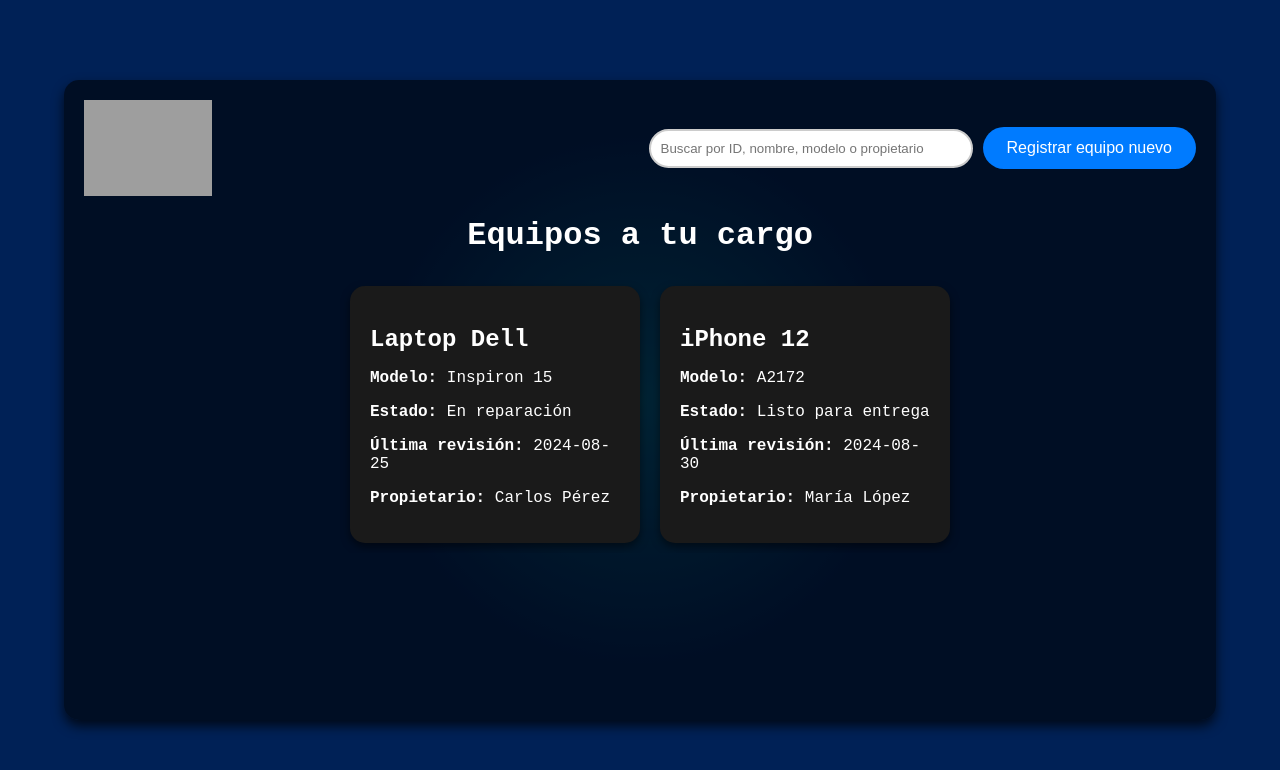
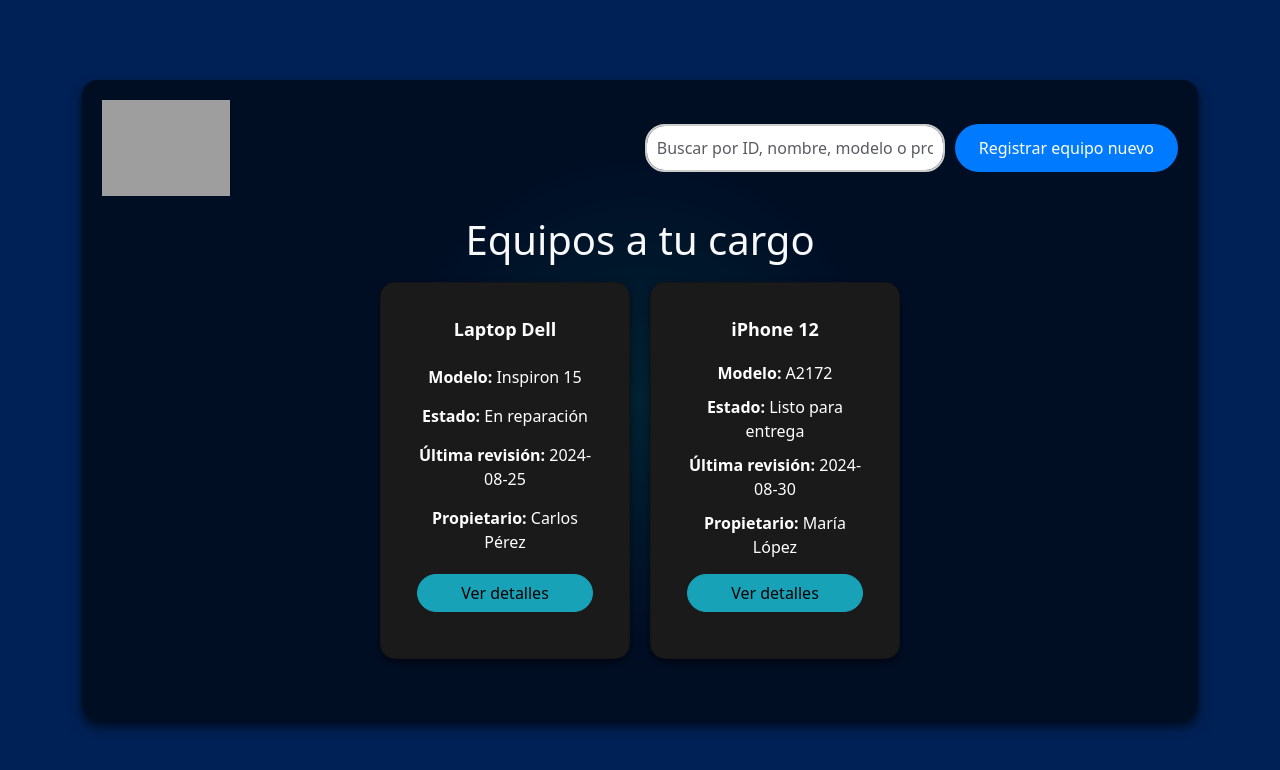
Before and after one commit to TechtecAT/Techtec, a Vue app: page /trabajadores in a window 1280 px wide. Shown: the top 770 px of the page. Built offline with nearby package versions, Linux system fonts and the light colour scheme; grey boxes are pictures that could not be loaded; a web font is replaced by a local one.

Commit message:
Avances bootstrap

```diff
--- a/package.json
+++ b/package.json
@@ -9,6 +9,7 @@
     "preview": "vite preview"
   },
   "dependencies": {
+    "bootstrap": "^5.3.3",
     "dotenv": "^16.4.5",
     "vue": "^3.4.38",
     "vue-router": "^4.4.3",
--- a/src/components/hoja_servicio.vue
+++ b/src/components/hoja_servicio.vue
@@ -117,13 +117,15 @@ export default {
 };
 </script>
 
+
+
 <style scoped>
+/* General styles */
 .full-page {
   display: flex;
   flex-direction: column;
   align-items: center;
   min-height: 100vh;
-  background: rgb(0, 83, 123);
   background: radial-gradient(circle, rgba(0, 83, 123, 1) 0%, rgba(0, 33, 86, 1) 35%);
   padding: 20px;
 }
@@ -166,7 +168,7 @@ export default {
   flex-wrap: wrap;
   justify-content: space-between;
   gap: 30px;
-  background-color: rgb(255, 255, 255);
+  background-color: #fff;
   padding: 20px;
   border-radius: 15px;
   border: 5px solid #7b7a7a;
@@ -232,7 +234,7 @@ textarea {
   }
 }
 
-/* Estilos generales para los botones */
+/* General button styles */
 .btn {
   background-color: #4CAF50;
   color: white;
@@ -249,7 +251,7 @@ textarea {
   transform: scale(1.05);
 }
 
-/* Estilos específicos para el botón de regresar */
+/* Specific styles for the back button */
 .back-button {
   background-color: #ff4b4b;
 }
@@ -258,7 +260,7 @@ textarea {
   background-color: #ff1c1c;
 }
 
-/* Estilos específicos para los botones dentro del formulario */
+/* Button styles within the form */
 .form-buttons {
   display: flex;
   justify-content: space-between;
@@ -269,7 +271,7 @@ textarea {
   width: 45%;
 }
 
-/* Estilos específicos para impresión */
+/* Print styles */
 @media print {
   .full-page {
     background: none;
--- a/src/components/trabajadores.vue
+++ b/src/components/trabajadores.vue
@@ -11,26 +11,27 @@
             type="text"
             v-model="searchQuery"
             placeholder="Buscar por ID, nombre, modelo o propietario"
-            class="search-bar"
+            class="form-control search-bar"
           />
-          <button @click="goToHojaServicio" class="register-button">Registrar equipo nuevo</button>
+          <button @click="goToHojaServicio" class="btn btn-primary register-button">Registrar equipo nuevo</button>
         </div>
       </div>
 
       <div class="content">
-        <h1>Equipos a tu cargo</h1>
+        <h1 class="text-light">Equipos a tu cargo</h1>
         <div class="equipment-container">
           <div
             v-for="equipo in filteredEquipos"
             :key="equipo.id"
-            class="equipment-card"
+            class="card equipment-card"
           >
-            <div class="equipment-info">
-              <h2>{{ equipo.nombre }}</h2>
+            <div class="card-body">
+              <h2 class="card-title">{{ equipo.nombre }}</h2>
               <p><strong>Modelo:</strong> {{ equipo.modelo }}</p>
               <p><strong>Estado:</strong> {{ equipo.estado }}</p>
               <p><strong>Última revisión:</strong> {{ equipo.ultimaRevision }}</p>
               <p><strong>Propietario:</strong> {{ equipo.propietario }}</p>
+              <button @click="verDetalles(equipo.id)" class="btn btn-info">Ver detalles</button>
             </div>
           </div>
         </div>
@@ -87,13 +88,17 @@ export default {
       router.push('/hoja_servicio');
     };
 
+    const verDetalles = (id) => {
+      router.push(`/detalle_equipo/${id}`);
+    };
+
     return {
       goToHojaServicio,
+      verDetalles,
     };
   },
 };
 </script>
-
 
 <style scoped>
 .container {
@@ -126,11 +131,12 @@ export default {
   display: flex;
   justify-content: space-between;
   width: 100%;
+  margin-bottom: 20px;
 }
 
 .logo-container {
   display: flex;
-    justify-content: flex-start;
+  align-items: center;
 }
 
 .logo {
@@ -145,11 +151,12 @@ export default {
 }
 
 .search-bar {
-    padding: 10px;
   border-radius: 20px;
   border: 2px solid #ccc;
+  padding: 10px;
   width: 300px;
   transition: border-color 0.3s ease;
+  font-size: 16px;
 }
 
 .search-bar:focus {
@@ -193,23 +200,47 @@ export default {
 }
 
 .equipment-card {
-    display: flex;
+  width: 250px;
+  max-width: 100%;
   background-color: #1a1a1a;
-    padding: 20px;
   border-radius: 15px;
   box-shadow: 0 4px 8px rgba(0, 0, 0, 0.5);
   color: white;
-    width: 250px;
-    max-width: 100%;
+  display: flex;
   flex-direction: column;
-    text-align: left;
+  padding: 20px;
 }
 
-  .equipment-info h2 {
+.card-body {
+  display: flex;
+  flex-direction: column;
+  justify-content: space-between;
+  height: 100%;
+}
+
+.card-title {
+  margin-bottom: 15px;
+  font-size: 18px;
+  font-weight: bold;
+}
+
+.card-body p {
+  margin: 5px 0;
+}
+
+.btn-info {
+  background-color: #17a2b8;
+  border-color: #17a2b8;
+  border-radius: 50px;
+  margin-top: 10px;
   margin-bottom: 10px;
 }
 
-  /* Estilos responsivos */
+.btn-info:hover {
+  background-color: #138496;
+  border-color: #117a8b;
+}
+
 @media (max-width: 768px) {
   .logo {
     width: 20vw;
@@ -230,4 +261,5 @@ export default {
     width: 200px;
   }
 }
+
 </style>
--- a/src/main.js
+++ b/src/main.js
@@ -1,6 +1,8 @@
 import { createApp } from 'vue';
 import App from './App.vue';
 import router from './router'; // Verifica que la ruta sea correcta
+import 'bootstrap/dist/css/bootstrap.min.css';
+import 'bootstrap';
 
 const app = createApp(App)
   .use(router)
```
Also changed, not shown: 2 other files (tests, documents, lock files or other folders). Lines whose indentation alone changed are shown as unchanged.
